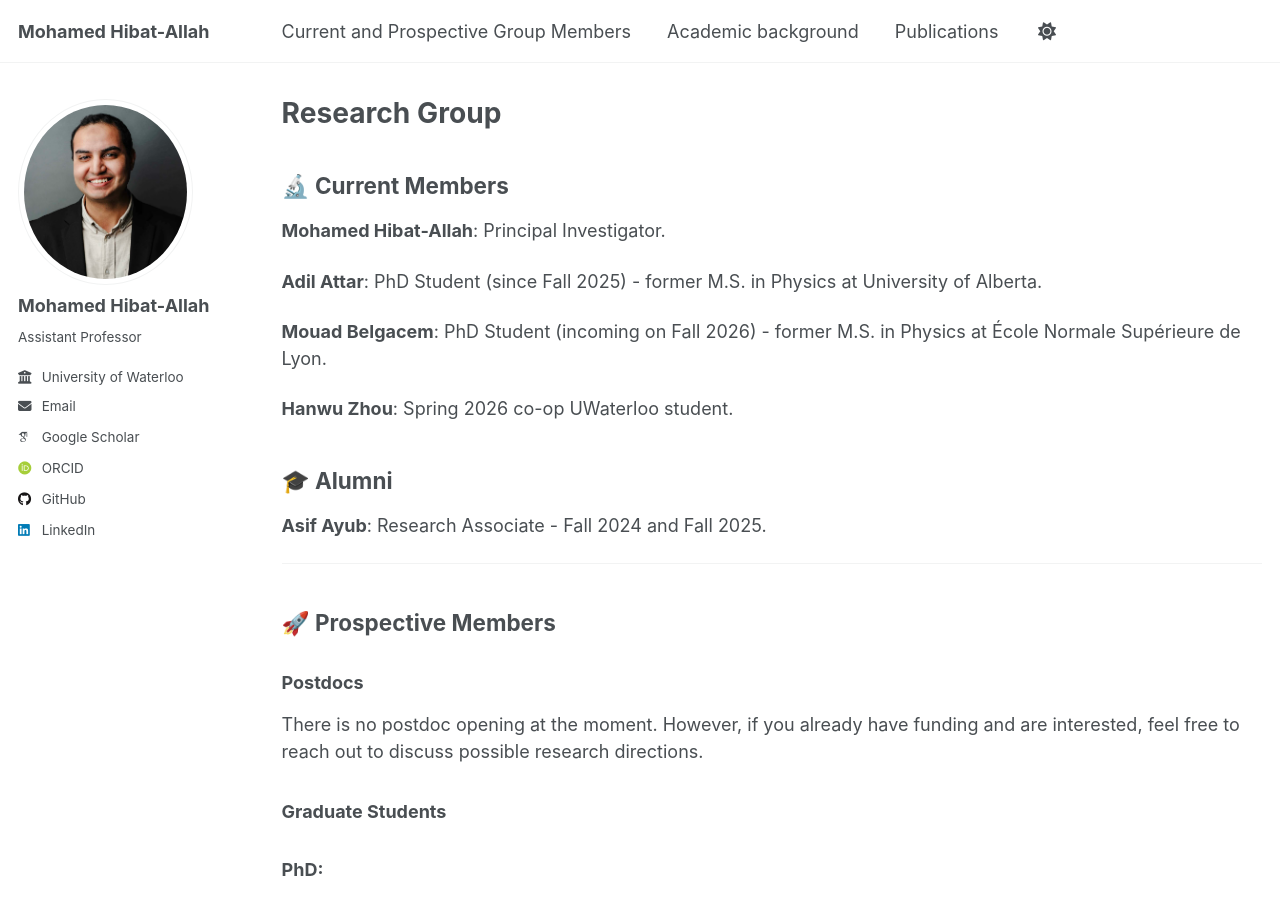
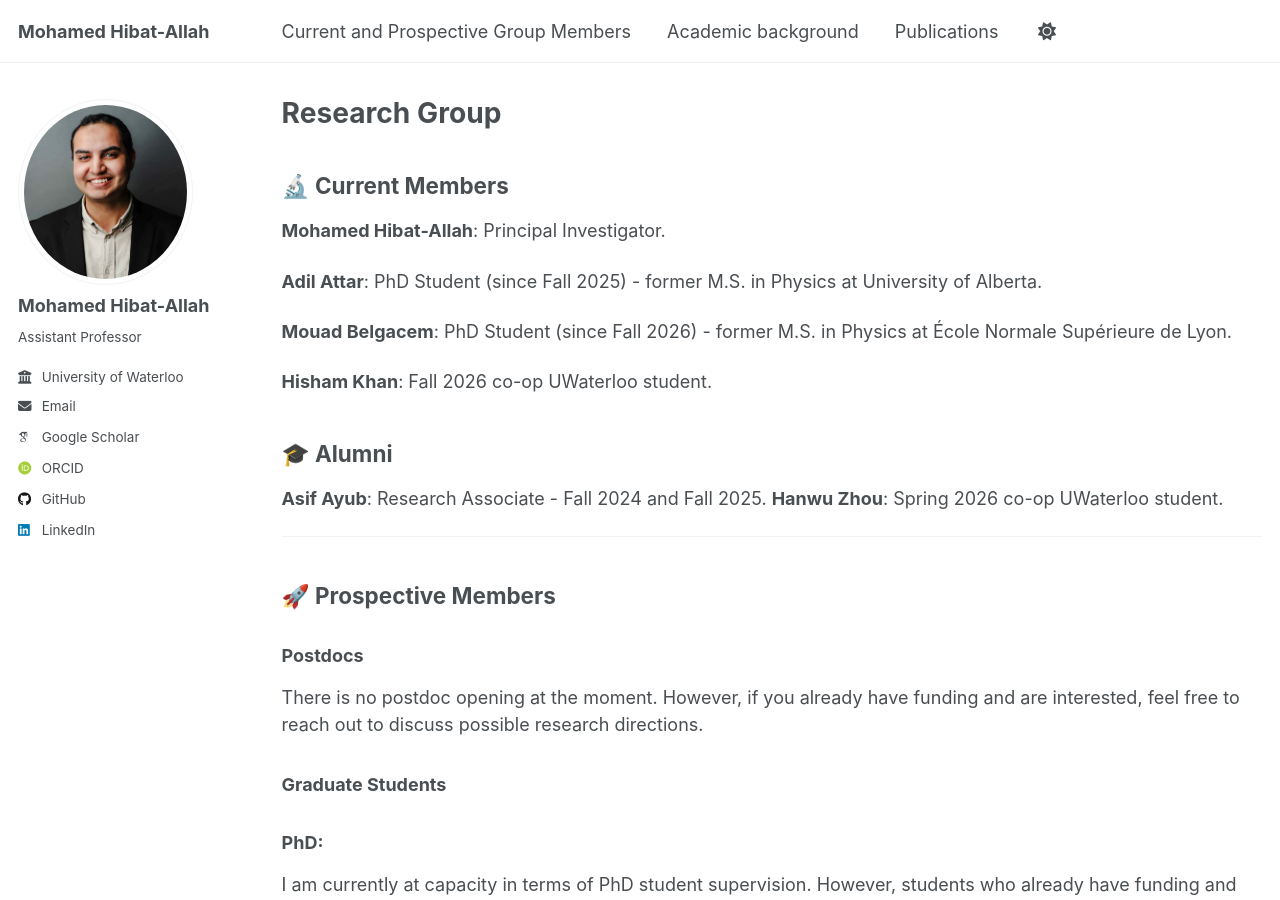
Before and after one commit to mhibatallah/mhibatallah.github.io, a Jekyll site: the page built from _pages/group.md, in a window 1280 px wide and 900 px high. Built offline with Jekyll 4.4.1, drawn with Linux system fonts in a browser that asks for light colours; some web fonts are replaced; a script that is not in the unit is left out.

Commit message:
update group page

```diff
--- a/_pages/group.md
+++ b/_pages/group.md
@@ -10,14 +10,17 @@ permalink: /group/
 
 **Adil Attar**: PhD Student (since Fall 2025) - former M.S. in Physics at University of Alberta.
 
-**Mouad Belgacem**: PhD Student (incoming on Fall 2026) - former M.S. in Physics at École Normale Supérieure de Lyon.
+**Mouad Belgacem**: PhD Student (since Fall 2026) - former M.S. in Physics at École Normale Supérieure de Lyon.
 
-**Hanwu Zhou**: Spring 2026 co-op UWaterloo student.
+**Hisham Khan**: Fall 2026 co-op UWaterloo student.
+
 <!-- **Asif Ayub**: Part-time Research Associate - Fall 2025. -->
 
 ##  🎓 Alumni
 
 **Asif Ayub**: Research Associate - Fall 2024 and Fall 2025.
+**Hanwu Zhou**: Spring 2026 co-op UWaterloo student.
+
 
 ---
 
```
